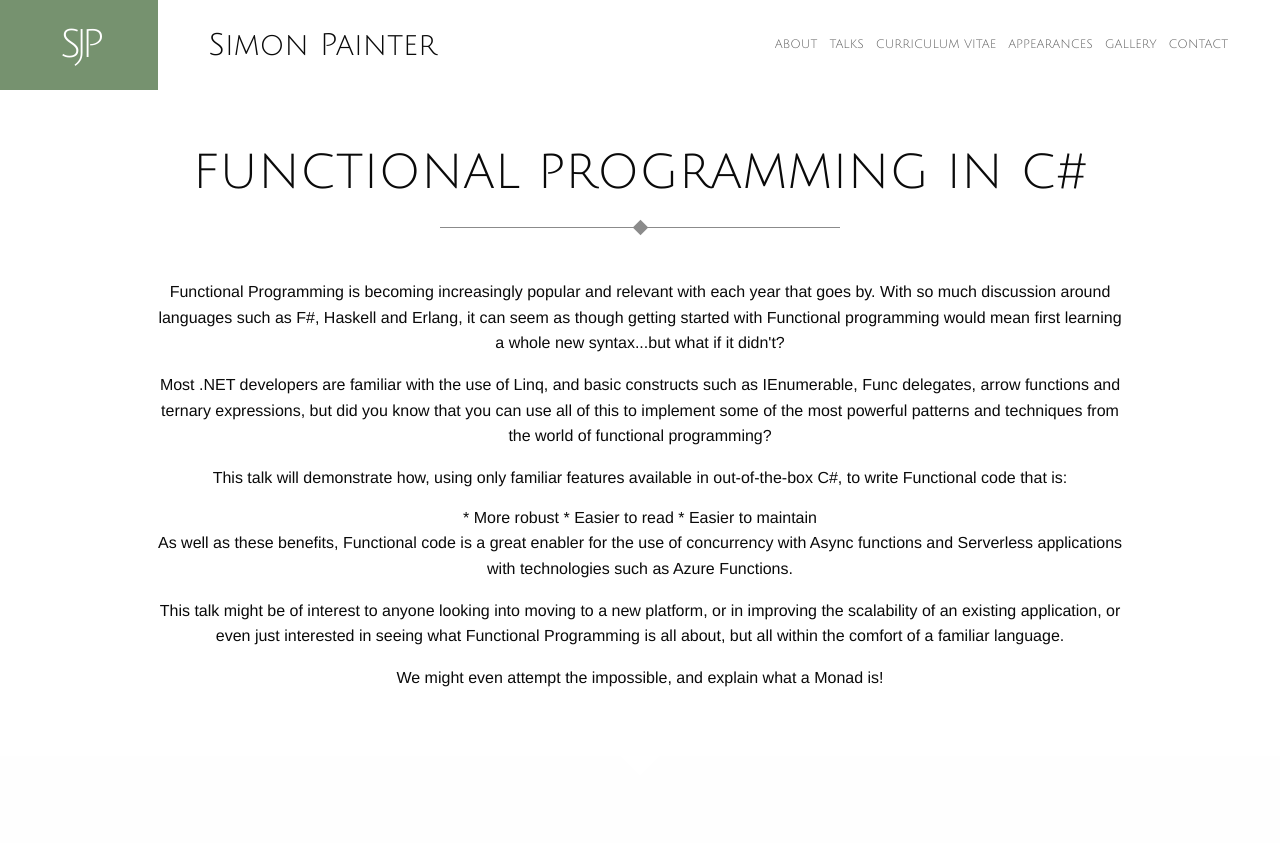
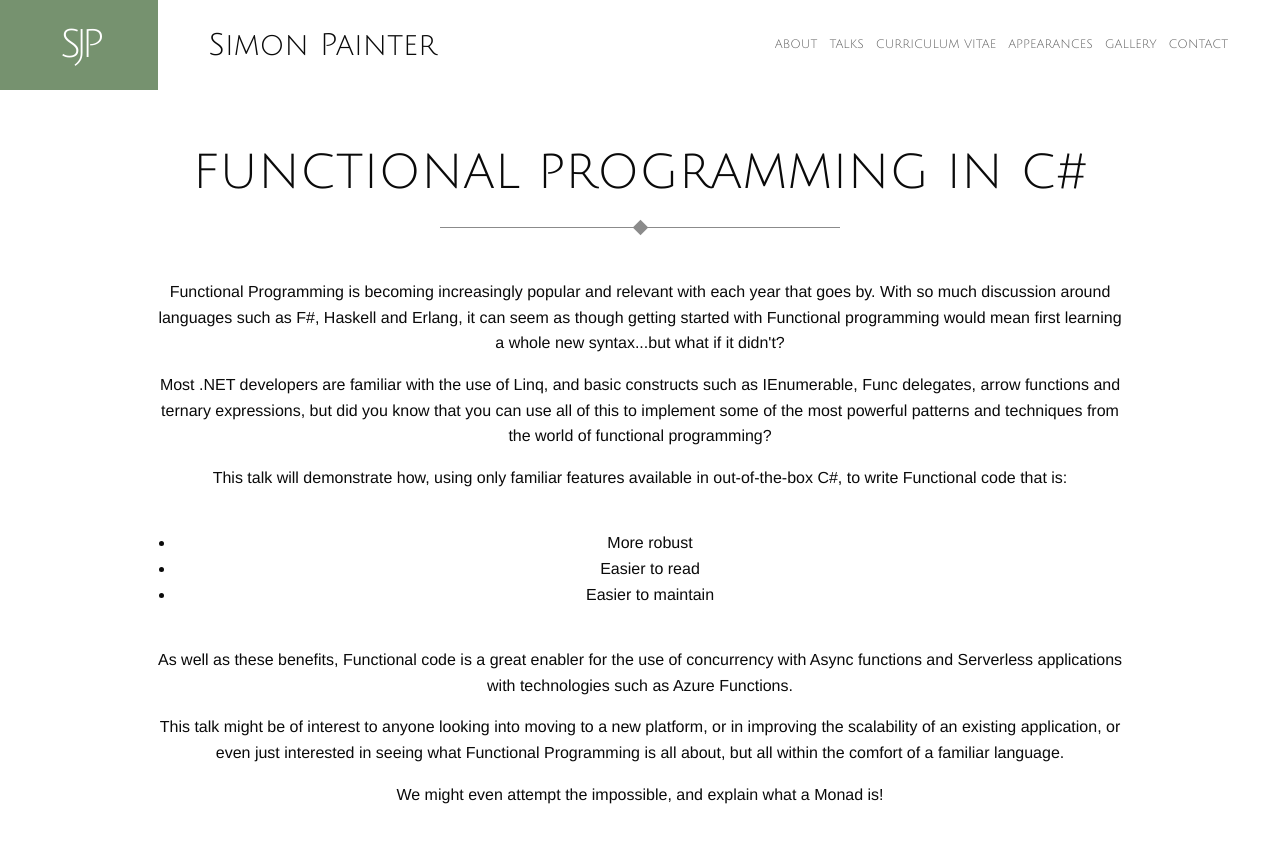
Before and after one commit to madSimonJ/madsimonj.github.io, a Jekyll site: the page built from talk/functionalcsharp.md, in a window 1280 px wide. Shown: the top 843 px of the page. Built offline with Jekyll 4.4.1, drawn with Linux system fonts in a browser that asks for light colours; nearby versions of some CDN libraries; library files that are not in the unit come from our copies.

Commit message:
correct format

```diff
--- a/talk/functionalcsharp.md
+++ b/talk/functionalcsharp.md
@@ -12,9 +12,13 @@ layout: default
 
 <p>This talk will demonstrate how, using only familiar features available in out-of-the-box C#, to write Functional code that is:</p>
 
-* More robust
-* Easier to read
-* Easier to maintain
+<br/>
+<ul>
+<li>More robust</li>
+<li>Easier to read</li>
+<li>Easier to maintain</li>
+</ul>
+<br/>
 
 <p>As well as these benefits, Functional code is a great enabler for the use of concurrency with Async functions and Serverless applications with technologies such as Azure Functions.</p>
 
```
